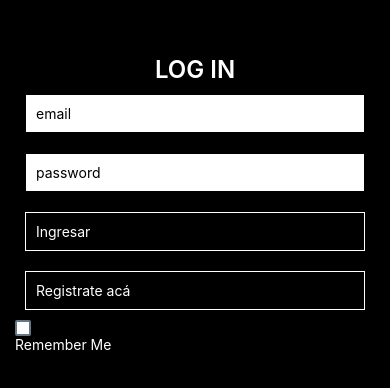
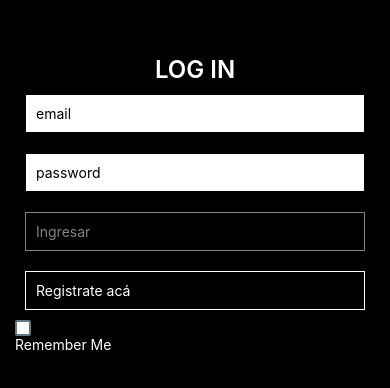
Before and after one commit to simondeabelleyra/Programacion3Native, a React Native app: screen /Login in a window 390 px wide. Shown: the part 218-606 px from the top of the page. Built offline with nearby package versions, Linux system fonts and the light colour scheme.

Commit message:
Boton de login deshabilitado si los campos no estan completos

```diff
--- a/package.json
+++ b/package.json
@@ -10,10 +10,12 @@
   },
   "dependencies": {
     "@expo/webpack-config": "^0.17.0",
+    "@react-native-community/checkbox": "^0.5.14",
     "@react-navigation/bottom-tabs": "^6.4.0",
     "@react-navigation/native": "^6.0.13",
     "@react-navigation/native-stack": "^6.9.1",
     "expo": "~46.0.16",
+    "expo-camera": "~12.3.0",
     "expo-status-bar": "~1.4.0",
     "firebase": "^8.10.1",
     "react": "18.0.0",
@@ -21,9 +23,7 @@
     "react-native": "0.69.6",
     "react-native-safe-area-context": "4.3.1",
     "react-native-screens": "~3.15.0",
-    "react-native-web": "~0.18.7",
-    "expo-camera": "~12.3.0",
-    "@react-native-async-storage/async-storage": "~1.17.3"
+    "react-native-web": "~0.18.7"
   },
   "devDependencies": {
     "@babel/core": "^7.12.9"
--- a/src/screens/Login.js
+++ b/src/screens/Login.js
@@ -1,6 +1,6 @@
 import { React, Component } from 'react';
-import { TouchableOpacity, View, TextInput, Text, StyleSheet,CheckBox} from 'react-native';
-import { auth } from '../firebase/config'
+import { TouchableOpacity, View, TextInput, Text, StyleSheet, CheckBox } from 'react-native';
+import { auth } from '../firebase/config';
 
 class Login extends Component {
     constructor(props) {
@@ -13,17 +13,26 @@ class Login extends Component {
             success: '',
             login: false,
             rememberMe:false,
-            username:''
-
+            username:'',
+            completed: false,
         }
     }
 
-
-
-
+    componentDidMount(){
+        if(this.state.email.length >= 4 && this.state.password.length >= 4){
+            this.setState({
+                completed: true
+            })
+        } else {
+            this.setState({
+                completed: false
+            })
+        }
+    }
 
     onSubmit() {
-        auth.signInWithEmailAndPassword(this.state.email, this.state.password)
+        if(this.state.completed === true){
+            auth.signInWithEmailAndPassword(this.state.email, this.state.password)
             .then(res => {
                 this.setState({ login: true })
                 this.props.navigation.navigate('TabNavigation')
@@ -31,6 +40,44 @@ class Login extends Component {
             .catch(error => this.setState({
                 error: error.message,
             }))
+        } else {
+            this.setState({
+                error: 'Tenés que completar los campos para iniciar sesión'
+            })
+        }
+
+    }
+
+    onChangeMail(text){
+        this.setState({
+            email: text,
+            error: ''
+        })
+        if(text.length >= 4 && this.state.password.length >= 4){
+            this.setState({
+                completed: true
+            })
+        } else {
+            this.setState({
+                completed: false
+            })
+        }
+    }
+
+    onChangePassword(text){
+        this.setState({
+            password: text,
+            error: ''
+        })
+        if(this.state.email.length >= 4 && text.length >= 4){
+            this.setState({
+                completed: true
+            })
+        } else {
+            this.setState({
+                completed: false
+            })
+        }
     }
 
 
@@ -42,11 +89,18 @@ class Login extends Component {
                 <Text style={style.title}>LOG IN</Text>
                 {this.state.error !== '' ? <Text style={style.error}>{this.state.error}</Text> : null}
                 {this.state.success !== '' ? <Text style={style.success}>{this.state.success}</Text> : null}
-                <TextInput style={style.input} keyboardType='email-address' placeholder='email' onChangeText={text => this.setState({ email: text, error: '' })} value={this.state.email} />
-                <TextInput style={style.input} keyboardType='default' secureTextEntry={true} placeholder='password' onChangeText={text => this.setState({ password: text, error: '' })} value={this.state.password} />
-                <TouchableOpacity onPress={() => this.onSubmit()} style={style.btnLogin}>
-                    <Text style={style.btnLoginTxt}>Ingresar</Text>
-                </TouchableOpacity>
+                <TextInput style={style.input} keyboardType='email-address' placeholder='email' onChangeText={text => this.onChangeMail(text)}  value={this.state.email} />
+                <TextInput style={style.input} keyboardType='default' secureTextEntry={true} placeholder='password' onChangeText={text => this.onChangePassword(text)}  value={this.state.password} />
+                {this.state.completed === false ?
+                    <TouchableOpacity onPress={() => this.onSubmit()} style={style.btnLoginDisabled}>
+                        <Text style={style.btnLoginTxtDisabled}>Ingresar</Text>
+                    </TouchableOpacity>
+                :
+                    <TouchableOpacity onPress={() => this.onSubmit()} style={style.btnLogin}>
+                        <Text style={style.btnLoginTxt}>Ingresar</Text>
+                    </TouchableOpacity>
+                }
+
                 <TouchableOpacity onPress={() => this.props.navigation.navigate('Register')} style={style.btnLogin}>
                     <Text style={style.btnLoginTxt}>Registrate acá</Text>
                 </TouchableOpacity>
@@ -87,6 +141,18 @@ const style = StyleSheet.create({
     btnLoginTxt: {
         color: 'rgb(255,255,255)'
     },
+    btnLoginDisabled: {
+        borderStyle: 'solid',
+        borderWidth: 1,
+        borderColor: 'rgb(130,130,130)',
+        backgroundColor: 'rgb(0,0,0)',
+        margin: 10,
+        padding: 10,
+        textAlign: 'right'
+    },
+    btnLoginTxtDisabled: {
+        color: 'rgb(130,130,130)'
+    },
     error: {
         fontSize: '10px',
         color: 'rgb(255,0,0)'
```
Also changed, not shown: 1 other file (tests, documents, lock files or other folders).
